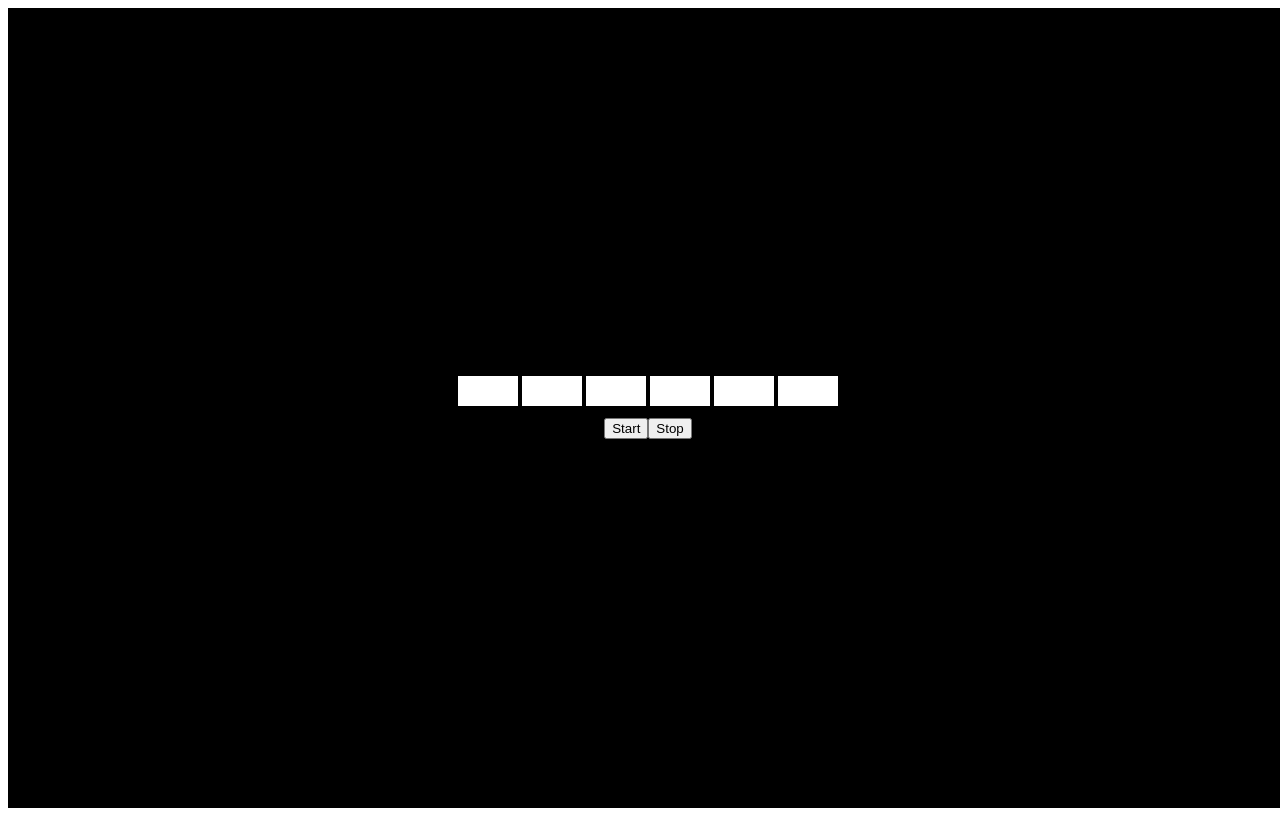
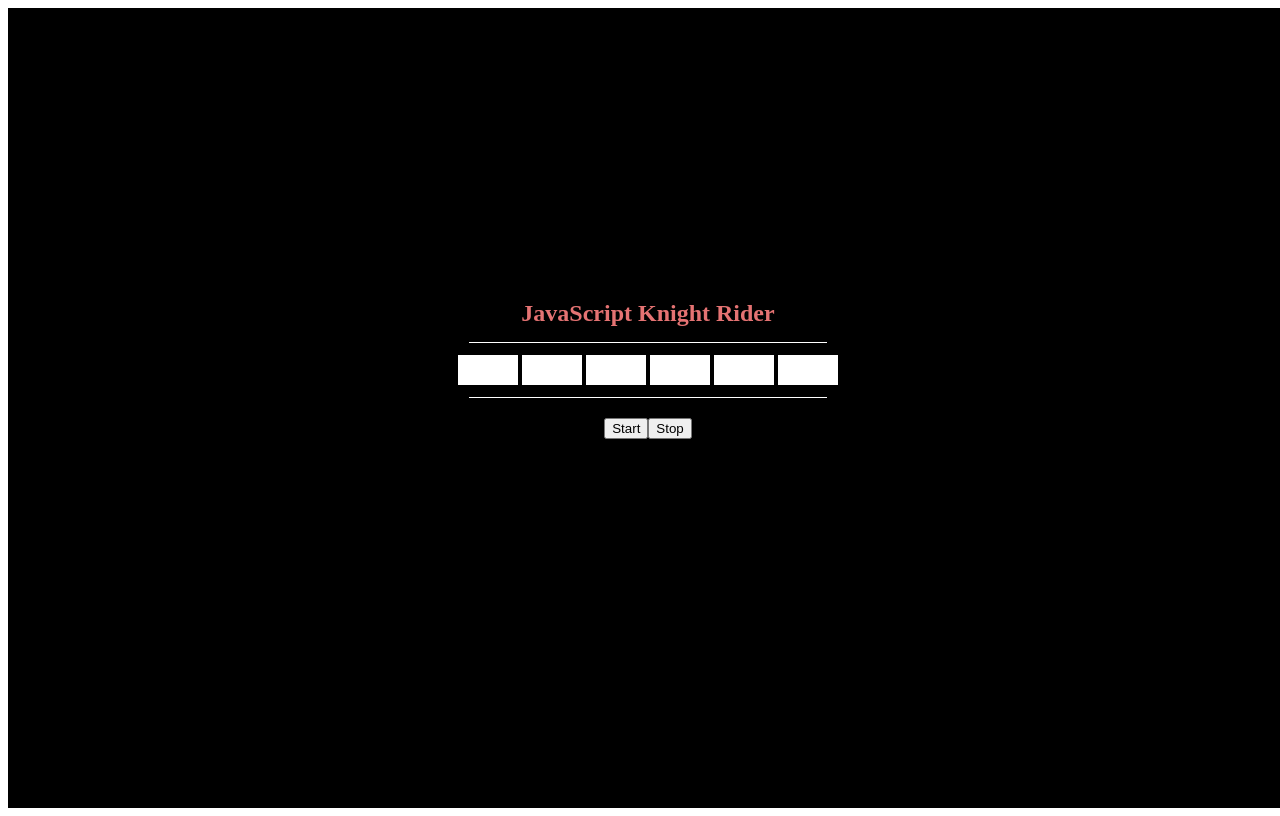
Before and after one commit to lahirurodrigo/its-assignment-09, a plain HTML site: page index.html in a window 1280 px wide. Drawn offline with Linux system fonts and the light colour scheme.

Commit message:
final commit

```diff
--- a/index.html
+++ b/index.html
@@ -5,6 +5,10 @@
     <title>Assignment 09</title>
 
     <style>
+
+        body {
+            overflow: hidden;
+        }
 
         #content {
             width: 100vw;
@@ -15,9 +19,19 @@
             background: black;
         }
 
-        #light {
+        #upper {
             grid-column: 1/2;
             grid-row: 1/2;
+
+            display: flex;
+            flex-direction: column;
+            justify-content: flex-end;
+            align-items: center;
+            align-content: flex-end;
+
+        }
+
+        #light {
 
             display: flex;
             justify-content: center;
@@ -59,6 +73,19 @@
             background: lightcoral;
         }
 
+        .line {
+            width: 28%;
+            height: 1px;
+            background: white;
+            margin-top: 10px;
+            margin-bottom: 10px;
+        }
+
+        h1 {
+            color: #e57373;
+            margin-bottom: 5px;
+        }
+
     </style>
 
 </head>
@@ -66,14 +93,30 @@
 
 <section id="content">
 
+    <div id="upper">
+
+        <h1>JavaScript Knight Rider</h1>
+
+        <div class="line"></div>
+
         <div id="light">
+
             <div id="value1" class="lights"></div>
             <div id="value2" class="lights"></div>
             <div id="value3" class="lights"></div>
             <div id="value4" class="lights"></div>
             <div id="value5" class="lights"></div>
             <div id="value6" class="lights"></div>
+
         </div>
+
+        <div class="line"></div>
+
+    </div>
+
+
+
+
 
     <div id="button">
         <button id="start_btn">Start</button>
```
Lines whose indentation alone changed are shown as unchanged.
